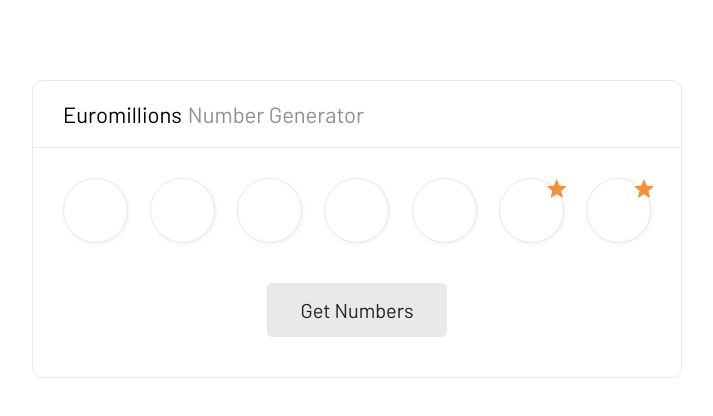
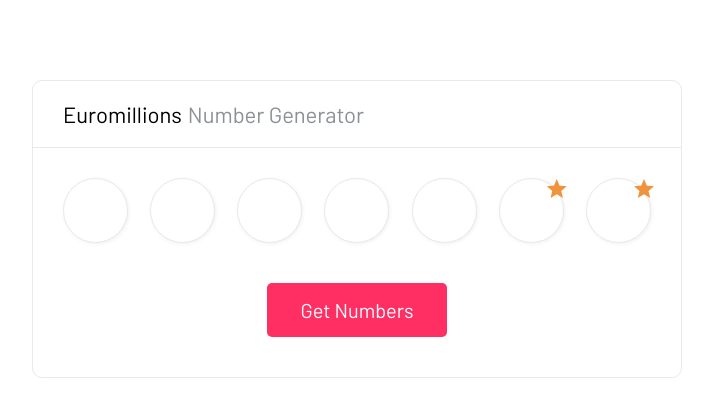
Before and after one commit to caballero-react-ex/euromillions, a React (Create React App) app: page / in a window 1280 px wide. Shown: the top 416 px of the page, without its empty margins (283-996 px from the left). Built offline with nearby package versions, Linux system fonts and the light colour scheme.

Commit message:
btn text and main color changed

```diff
--- a/src/base/_colors.scss
+++ b/src/base/_colors.scss
@@ -7,3 +7,4 @@
 $color-yellow: #f0933d;
 
 $color-primary: #ff2e63;
+$color-primary-dark: #E00038;
--- a/src/comps/Lotto.js
+++ b/src/comps/Lotto.js
@@ -91,7 +91,7 @@
           )}
         </div>
         <button className={`Lotto-btn ${this.state.rolling && "btn-disable"}`} onClick={this.handleClick} disabled={this.state.rolling}>
-        {this.state.rolling ? "Getting..." : "Get Numbers"}
+        {this.state.rolling ? "Loading..." : "Get Numbers"}
         </button>
       </div>
     );
--- a/src/comps/_Lotto.scss
+++ b/src/comps/_Lotto.scss
@@ -48,9 +48,9 @@
   font-family: 'Barlow', sans-serif;
   font-weight: 400;
   font-size: 1.6rem;
-  color: $color-black;
+  color: $color-white;
 
-  background-color: $color-light-grey;
+  background-color: $color-primary;
   border: none;
   border-radius: 5px;
 
@@ -66,8 +66,7 @@
   }
 
   &:hover {
-    color: $color-white;
-    background-color: $color-primary;
+    background-color: $color-primary-dark;
   }
   &:active {
     transform: scale(0.95);
```
